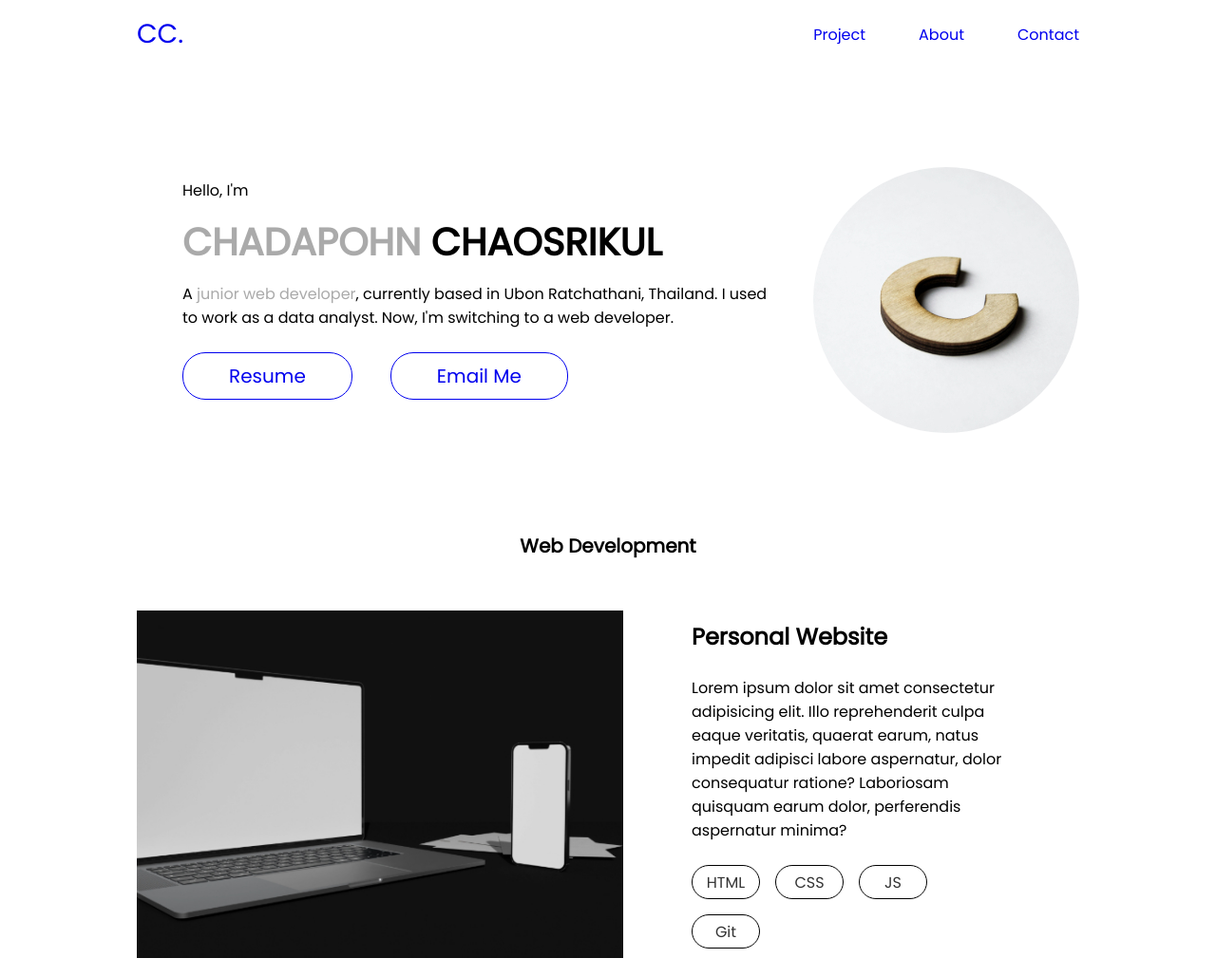
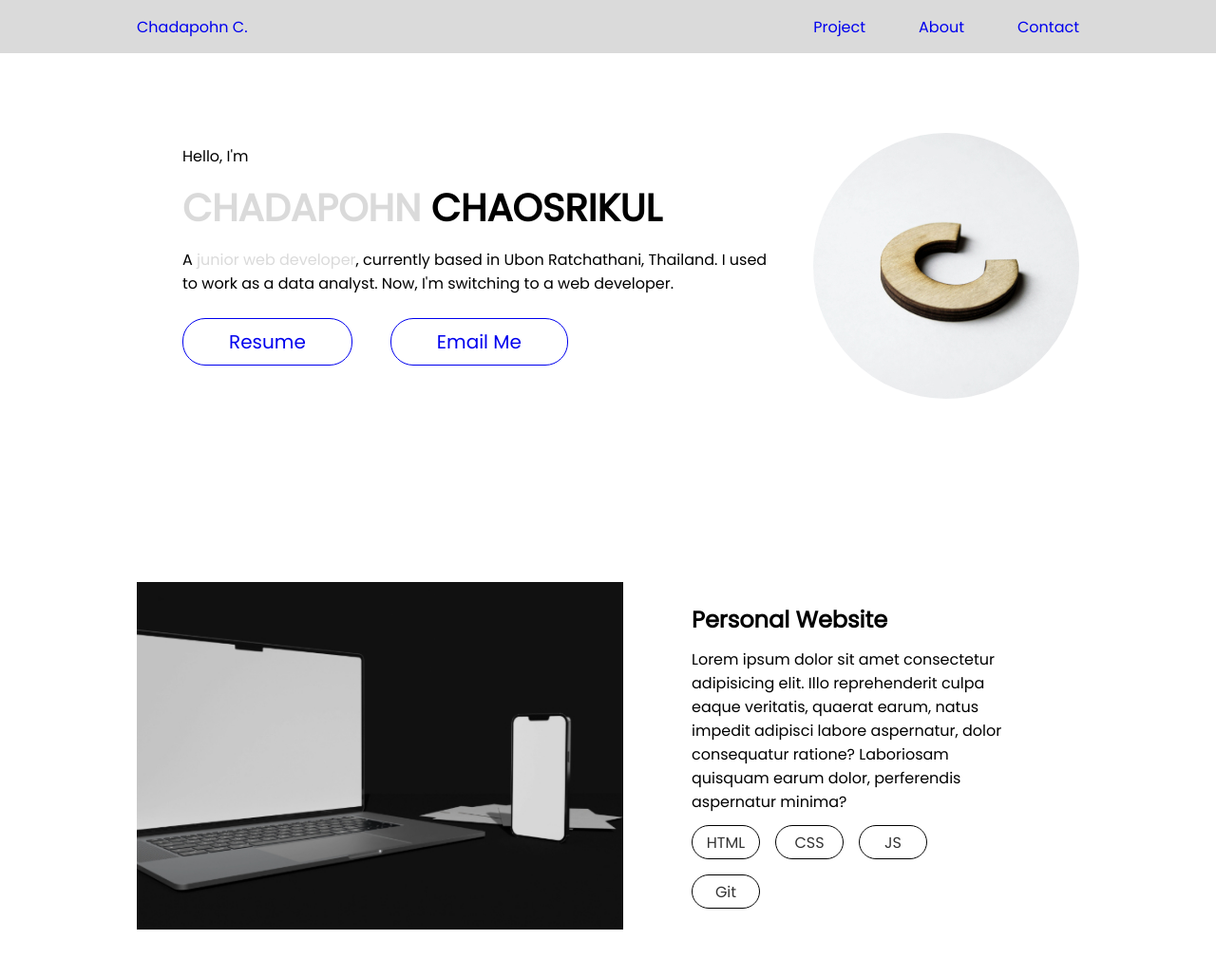
Before and after one commit to cchaosrikul/cchaosrikul.github.io, a plain HTML site: page index.html in a window 1280 px wide. Shown: the top 1029 px of the page at 95% size. Drawn offline with Linux system fonts and the light colour scheme.

```diff
--- a/assets/css/style.css
+++ b/assets/css/style.css
@@ -3,7 +3,7 @@
 :root {
   --black: #333333;
   --white: #ffffff;
-  --light-grey: #aaaaaa;
+  --light-grey: #dadada;
 
   --h1: 2.5rem; /* 40px */
   --h2: 2rem; /* 32px */
@@ -36,8 +36,13 @@
 
 /* Navbar */
 nav {
-  height: 72px;
+  height: 56px;
   padding: 0 144px;
+  overflow: hidden;
+  position: fixed;
+  top: 0;
+  width: 100%;
+  background-color: var(--light-grey);
 
   .container {
     height: 100%;
@@ -48,7 +53,7 @@ nav {
 
     .logo {
       color: var(--black);
-      font-size: clamp(1rem, 10vw, var(--h3));
+      font-size: clamp(1rem, 10vw, var(--body-text));
 
       a {
         text-decoration: none;
@@ -123,7 +128,7 @@ nav {
 
 /* Header */
 header {
-  height: 488px;
+  height: 560px;
   padding: 0 144px;
 
   .container {
@@ -267,7 +272,7 @@ header {
                     }
 
                     p {
-                        padding: 24px 0;
+                        padding: 12px 0;
                         font-size: clamp(1rem, 10vw, var(--body-text));
                     }
 
@@ -357,7 +362,7 @@ header {
         }
 
         p {
-            padding: 24px 0;
+            padding: 12px 0;
             font-size: clamp(1rem, 10vw, var(--body-text));
         }
     }
--- a/index.html
+++ b/index.html
@@ -12,7 +12,7 @@
     <nav>
         <div class="container">
             <div class="logo">
-                <a href="#">CC.</a>
+                <a href="#">Chadapohn C.</a>
             </div>
             <ul class="menu">
                 <li><a href="#">Project</a></li>
@@ -43,9 +43,9 @@
     </header>
     <section class="projects">
         <div class="container">
-            <div class="project-title">
+            <!-- <div class="project-title">
                 <h5>Web Development</h5>
-            </div>
+            </div> -->
             <div class="project-grid">
                 <div class="project-grid-item">
                     <img src="assets/img/project-1.jpg" alt="">
```
